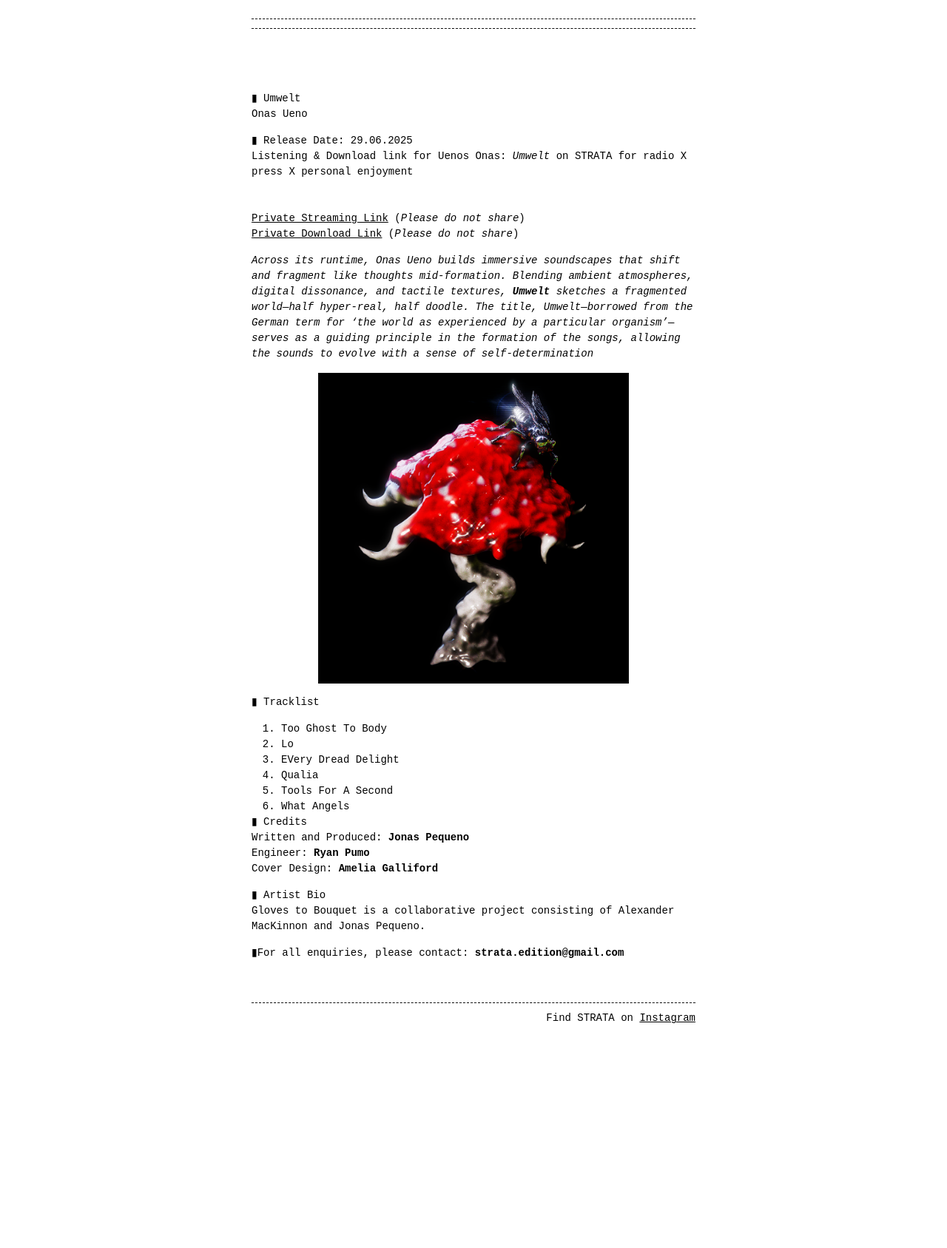
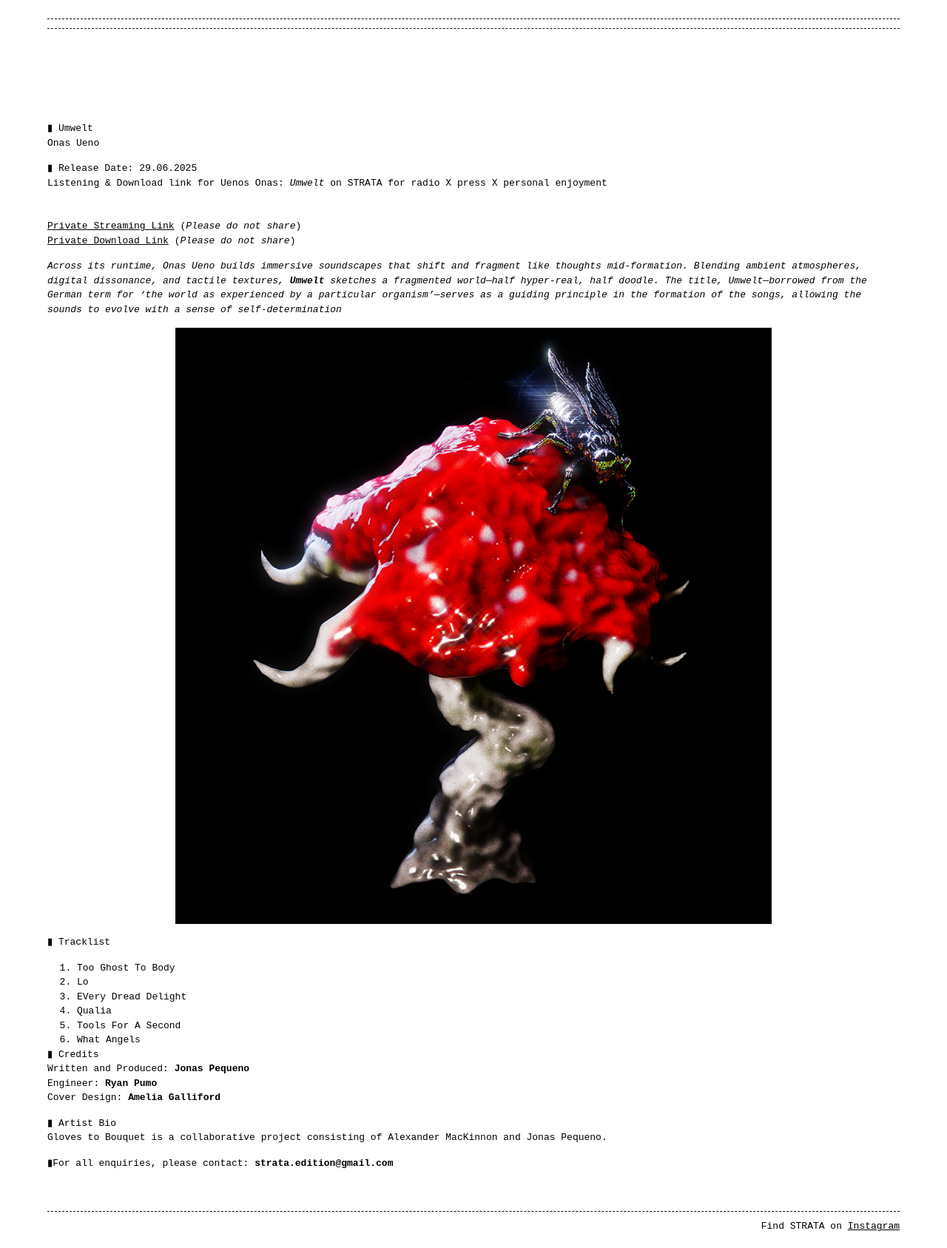
Before and after one commit to StrataEdition/Umwelt-EPK, a Jekyll site: the page built from Umwelt.md, in a window 1280 px wide. Shown: the whole page at 74% size. Built offline with Jekyll 4.4.1, drawn with Linux system fonts in a browser that asks for light colours; some web fonts are replaced; before the commit the page ends 1407 px from its top, so only the background shows below that.

Commit message:
Update base.scss

```diff
--- a/_sass/base.scss
+++ b/_sass/base.scss
@@ -5,13 +5,13 @@
  * Style variables
  */
 $base-font-family:     'Azeret Mono', monospace;
-$base-font-size:       14px !default;
-$title-font-size:      16px !default;
+$base-font-size:       13px !default;
+$title-font-size:      13px !default;
 
 $mobile-font-size:     13px !default;
 $base-line-height:     1.5 !default;
 $container-width:      90% !default;
-$container-max-width:  600px !default;
+$container-max-width:  90% !default;
 
 /**
  * Global
```
